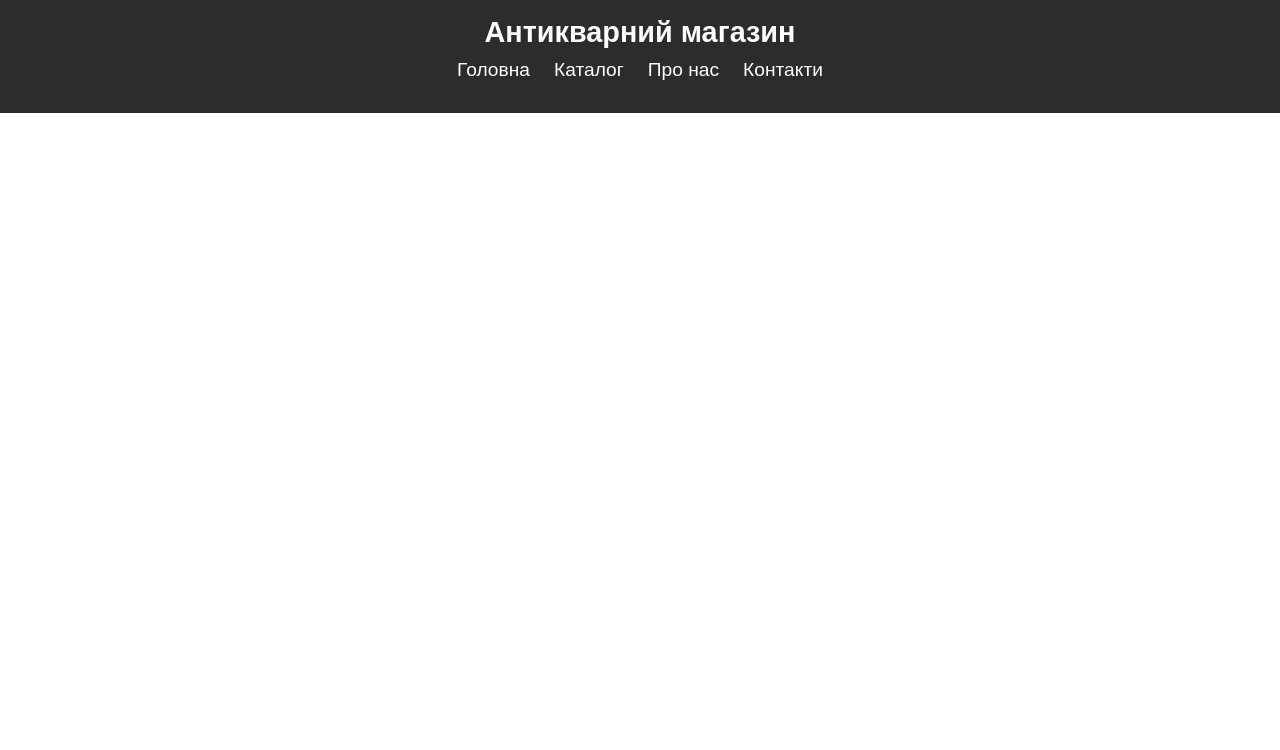
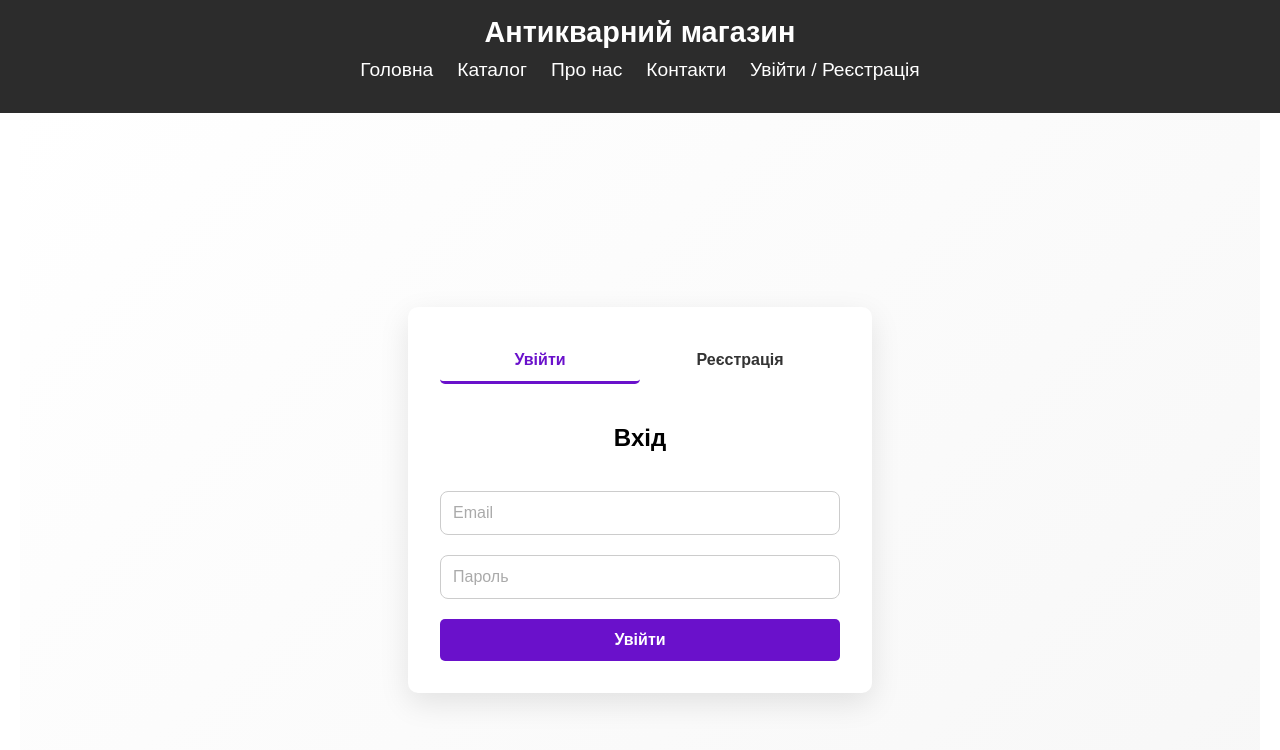
Before and after one commit to marikgryc/practika, a Vue app: page /auth in a window 1280 px wide. Shown: the top 750 px of the page. Built offline with nearby package versions, Linux system fonts and the light colour scheme.

Commit message:
added login and reg

```diff
--- a/src/App.vue
+++ b/src/App.vue
@@ -10,6 +10,7 @@
             <li><router-link to="/catalog">Каталог</router-link></li>
             <li><router-link to="/about">Про нас</router-link></li>
             <li><router-link to="/contacts">Контакти</router-link></li>
+            <li><router-link to="/auth">Увійти / Реєстрація</router-link></li>
           </ul>
         </nav>
       </div>
--- /dev/null
+++ b/src/components/LoginRegisterView.vue
@@ -0,0 +1,153 @@
+<template>
+    <div class="auth-container">
+      <div class="auth-box">
+        <div class="toggle-buttons">
+          <button :class="{ active: isLogin }" @click="isLogin = true">Увійти</button>
+          <button :class="{ active: !isLogin }" @click="isLogin = false">Реєстрація</button>
+        </div>
+
+        <form v-if="isLogin" class="form" @submit.prevent="login">
+          <h2>Вхід</h2>
+          <input type="email" v-model="email" placeholder="Email" required />
+          <input type="password" v-model="password" placeholder="Пароль" required />
+          <button type="submit">Увійти</button>
+        </form>
+
+        <form v-else class="form" @submit.prevent="register">
+          <h2>Реєстрація</h2>
+          <input type="text" v-model="name" placeholder="Ім'я" required />
+          <input type="email" v-model="email" placeholder="Email" required />
+          <input type="password" v-model="password" placeholder="Пароль" required />
+          <input type="password" v-model="confirmPassword" placeholder="Підтвердіть пароль" required />
+          <button type="submit">Зареєструватися</button>
+        </form>
+      </div>
+    </div>
+  </template>
+
+  <script>
+  export default {
+    data() {
+      return {
+        isLogin: true,
+        name: "",
+        email: "",
+        password: "",
+        confirmPassword: "",
+      };
+    },
+    methods: {
+      login() {
+        if (!this.email || !this.password) {
+          alert("Заповніть всі поля!");
+          return;
+        }
+        alert(`Успішний вхід: ${this.email}`);
+      },
+      register() {
+        if (!this.name || !this.email || !this.password || !this.confirmPassword) {
+          alert("Заповніть всі поля!");
+          return;
+        }
+        if (this.password !== this.confirmPassword) {
+          alert("Паролі не співпадають!");
+          return;
+        }
+        alert(`Акаунт створено: ${this.email}`);
+      },
+    },
+  };
+  </script>
+
+  <style scoped>
+.auth-container {
+  display: flex;
+  justify-content: center;
+  align-items: center;
+  height: 100vh;
+  background: linear-gradient(135deg, #ffffff, #f7f7f7);
+}
+
+.auth-box {
+  background: white;
+  padding: 2rem;
+  border-radius: 10px;
+  box-shadow: 0 10px 30px rgba(0, 0, 0, 0.1);
+  text-align: center;
+  max-width: 400px;
+  width: 100%;
+}
+
+.toggle-buttons {
+  display: flex;
+  justify-content: space-between;
+  margin-bottom: 20px;
+}
+
+.toggle-buttons button {
+  flex: 1;
+  padding: 12px;
+  border: none;
+  background: none;
+  font-size: 16px;
+  cursor: pointer;
+  font-weight: bold;
+  border-bottom: 3px solid transparent;
+  transition: all 0.3s ease;
+  color: #333;
+}
+
+.toggle-buttons .active {
+  color: #6a11cb;
+  border-bottom: 3px solid #6a11cb;
+}
+
+.form {
+  display: flex;
+  flex-direction: column;
+  gap: 20px;
+}
+
+input {
+  padding: 12px;
+  border: 1px solid #ccc;
+  border-radius: 8px;
+  font-size: 16px;
+  transition: all 0.3s ease;
+}
+
+input:focus {
+  border-color: #6a11cb;
+  box-shadow: 0 0 8px rgba(106, 17, 203, 0.3);
+}
+
+button {
+  background: #6a11cb;
+  color: white;
+  padding: 12px 20px;
+  border: none;
+  border-radius: 5px;
+  font-size: 16px;
+  cursor: pointer;
+  transition: all 0.3s ease;
+  font-weight: bold;
+}
+
+button:hover {
+  background: #2575fc;
+}
+
+button:active {
+  background: #2049d0;
+  transform: scale(0.98);
+}
+
+button:disabled {
+  background: #ccc;
+  cursor: not-allowed;
+}
+
+input::placeholder {
+  color: #aaa;
+}
+</style>
--- a/src/router/index.js
+++ b/src/router/index.js
@@ -1,10 +1,12 @@
 import { createRouter, createWebHistory } from 'vue-router';
 import HomeView from '../components/HomeView.vue';
 import CatalogView from '../components/CatalogView.vue';
+import LoginRegisterView from '../components/LoginRegisterView.vue'; // Виправлений імпорт
 
 const routes = [
   { path: '/', component: HomeView },
-  { path: '/catalog', component: CatalogView }
+  { path: '/catalog', component: CatalogView },
+  { path: '/auth', component: LoginRegisterView } // Виправлений маршрут
 ];
 
 const router = createRouter({
```
